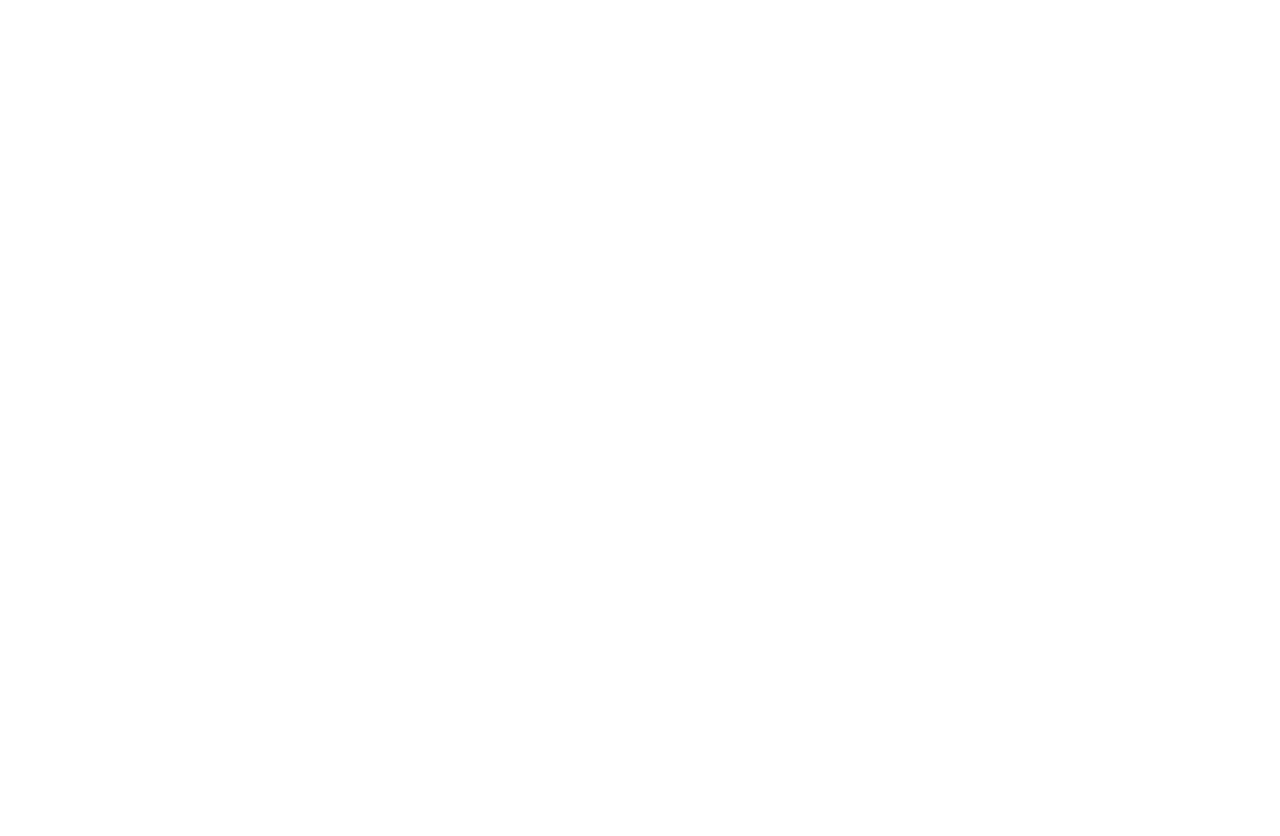
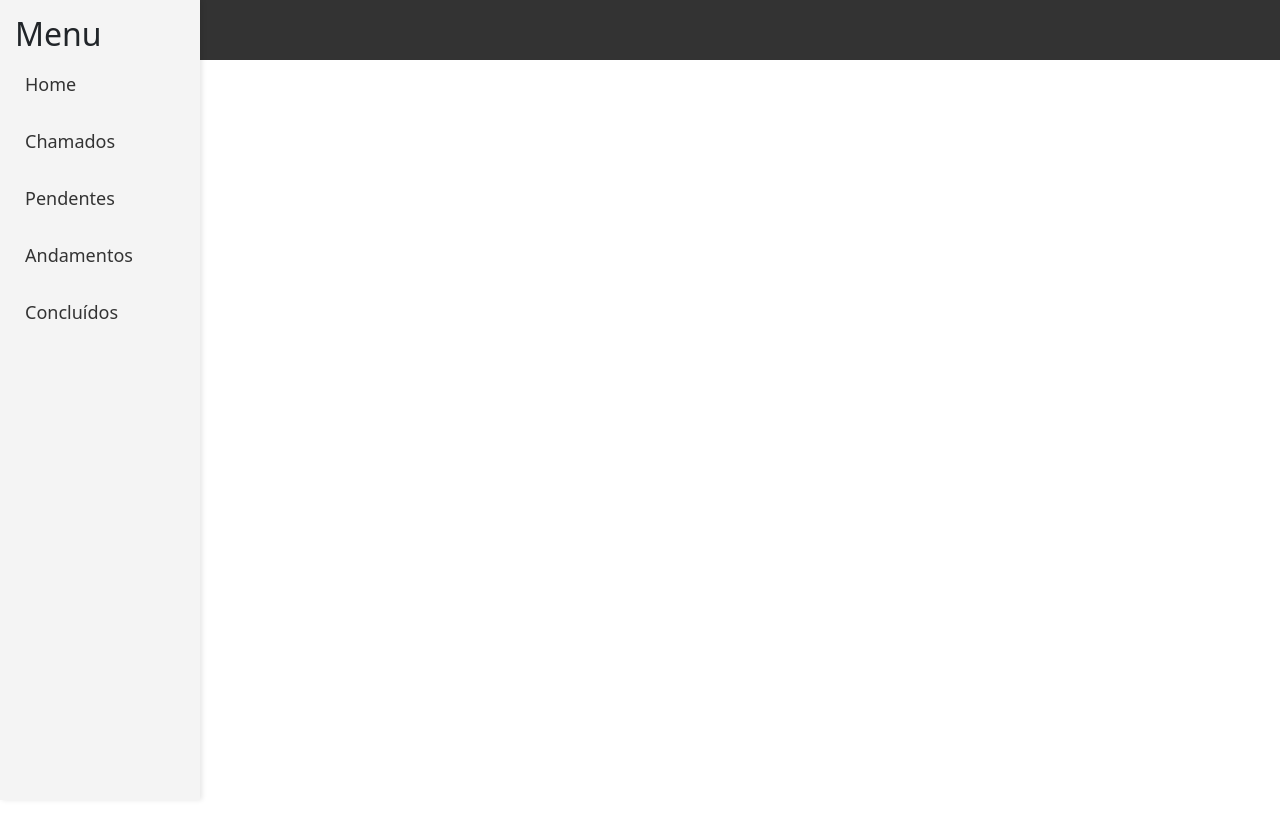
Before and after one commit to rodrigosantossilv/st.solucoes-TCC-main, a Vue app in the folder st.solucoes-1-main/st.solucoes-2/: page /home in a window 1280 px wide. Before the commit this address had no page. Shown: the top 836 px of the page. Before the commit the page ends 800 px from the top, so only its background shows below. Built offline with nearby package versions, Linux system fonts and the light colour scheme.

Commit message:
HomePage

```diff
--- /dev/null
+++ b/st.solucoes-1-main/st.solucoes-2/src/components/HomePage.vue
@@ -0,0 +1,143 @@
+<!-- src/pages/ChamadosPage.vue -->
+<template>
+  <div>
+    <!-- Cabeçalho -->
+    <header class="header">
+      <div class="header-content">
+        <img src="/images/ST.KABAN.png" class="header-image" alt="Descrição da Imagem">
+        <h1 class="header-title">Home</h1>
+      </div>
+    </header>
+
+    <!-- Estrutura principal com o Dashboard e Kanban -->
+    <div class="main-container">
+      <!-- Sidebar (Dashboard) -->
+      <nav class="sidebar">
+        <h2>Menu</h2>
+        <ul class="nav-list">
+          <li class="nav-item">
+            <a @click="mostrarHome" href="#" class="nav-link">Home</a>
+          </li>
+          <li class="nav-item">
+            <a @click="KanbanBoard" href="kanbanboard" class="nav-link">Chamados</a>
+          </li>
+          <li class="nav-item">
+            <a @click="mostrarCategoria('Pendente')" href="#" class="nav-link">Pendentes</a>
+          </li>
+          <li class="nav-item">
+            <a @click="mostrarCategoria('Andamento')" href="#" class="nav-link">Andamentos</a>
+          </li>
+          <li class="nav-item">
+            <a @click="mostrarCategoria('Concluído')" href="#" class="nav-link">Concluídos</a>
+          </li>
+        </ul>
+      </nav>
+      <!-- Conteúdo principal (Kanban) -->
+
+    </div>
+  </div>
+</template>
+
+<script>
+export default {
+  methods: {
+    mostrarHome() {
+      // Lógica para mostrar a página inicial
+    },
+    KanbanBoard() {
+      // Lógica para mostrar o Kanban Board
+    },
+    mostrarCategoria(categoria) {
+      // Lógica para mostrar a categoria selecionada
+    }
+  }
+}
+</script>
+
+<style scoped>
+/* Reset básico */
+body, html {
+  margin: 0;
+  padding: 0;
+  width: 100%;
+  height: 100%;
+  font-family: Arial, sans-serif;
+}
+
+/* Cabeçalho */
+.header {
+  width: 100%;
+  background: #333;
+  color: #fff;
+  padding: 10px 20px;
+  display: flex;
+  align-items: center;
+  justify-content: space-between;
+}
+
+.header-content {
+  display: flex;
+  align-items: center;
+}
+
+.header-image {
+  height: 40px;
+  width: auto;
+}
+
+.header-title {
+  margin-left: 10px;
+  font-size: 24px;
+  font-weight: bold;
+}
+
+/* Sidebar */
+.sidebar {
+  width: 200px;
+  background: #f4f4f4;
+  padding: 15px;
+  height: 100vh;
+  box-shadow: 2px 0 5px rgba(0, 0, 0, 0.1);
+  position: fixed;
+  top: 0;
+  left: 0;
+  overflow-y: auto;
+}
+
+.nav-list {
+  list-style: none;
+  padding: 0;
+  margin: 0;
+}
+
+.nav-item {
+  margin-bottom: 10px;
+}
+
+.nav-link {
+  text-decoration: none;
+  color: #333;
+  font-size: 18px;
+  display: block;
+  padding: 10px;
+  border-radius: 5px;
+  transition: background 0.3s;
+}
+
+.nav-link:hover {
+  background: #ddd;
+}
+
+/* Conteúdo Principal */
+.main-container {
+  margin-left: 200px;
+  padding: 20px;
+  display: flex;
+  flex-direction: column;
+  height: 100vh;
+  overflow-y: auto;
+}
+
+/* Kanban Board */
+
+</style>
--- a/st.solucoes-1-main/st.solucoes-2/src/components/KanbanBoard.vue
+++ b/st.solucoes-1-main/st.solucoes-2/src/components/KanbanBoard.vue
@@ -15,7 +15,7 @@
         <h2>Menu</h2>
         <ul class="nav-list">
           <li class="nav-item">
-            <a @click="mostrarHome" href="#" class="nav-link">Home</a>
+            <a @click="HomePage" href="Home" class="nav-link">Home</a>
           </li>
           <li class="nav-item">
             <a @click="mostrarChamados" href="#" class="nav-link">Chamados</a>
@@ -155,6 +155,8 @@
 </template>
 
 <script>
+import HomePage from './HomePage.vue';
+
 export default {
   data() {
     return {
@@ -182,7 +184,7 @@
       this.chamados = await resposta.json();
     },
     mostrarHome() {
-      this.paginaAtual = 'home';
+      this.paginaAtual = 'Home';
     },
     mostrarChamados() {
       this.paginaAtual = 'kanban';
--- a/st.solucoes-1-main/st.solucoes-2/src/router.js
+++ b/st.solucoes-1-main/st.solucoes-2/src/router.js
@@ -5,6 +5,7 @@
 import KanbanBoard from './components/KanbanBoard.vue';
 import OpenTicketPage from './components/OpenTicketPage.vue';
 import Lugares from './components/Lugares.vue';
+import HomePage from './components/HomePage.vue';
 
 const routes = [
   { path: '/', component: Telaum },
@@ -12,7 +13,9 @@
   { path: '/register', component: RegisterPage },
   { path: '/kanbanboard', component: KanbanBoard },
   { path: '/openticketpage', component: OpenTicketPage},
-  { path: '/lugar', component: Lugares}
+  { path: '/lugar', component: Lugares},
+  { path: '/home', component: HomePage}
+
 ];
 
 const router = createRouter({
```
